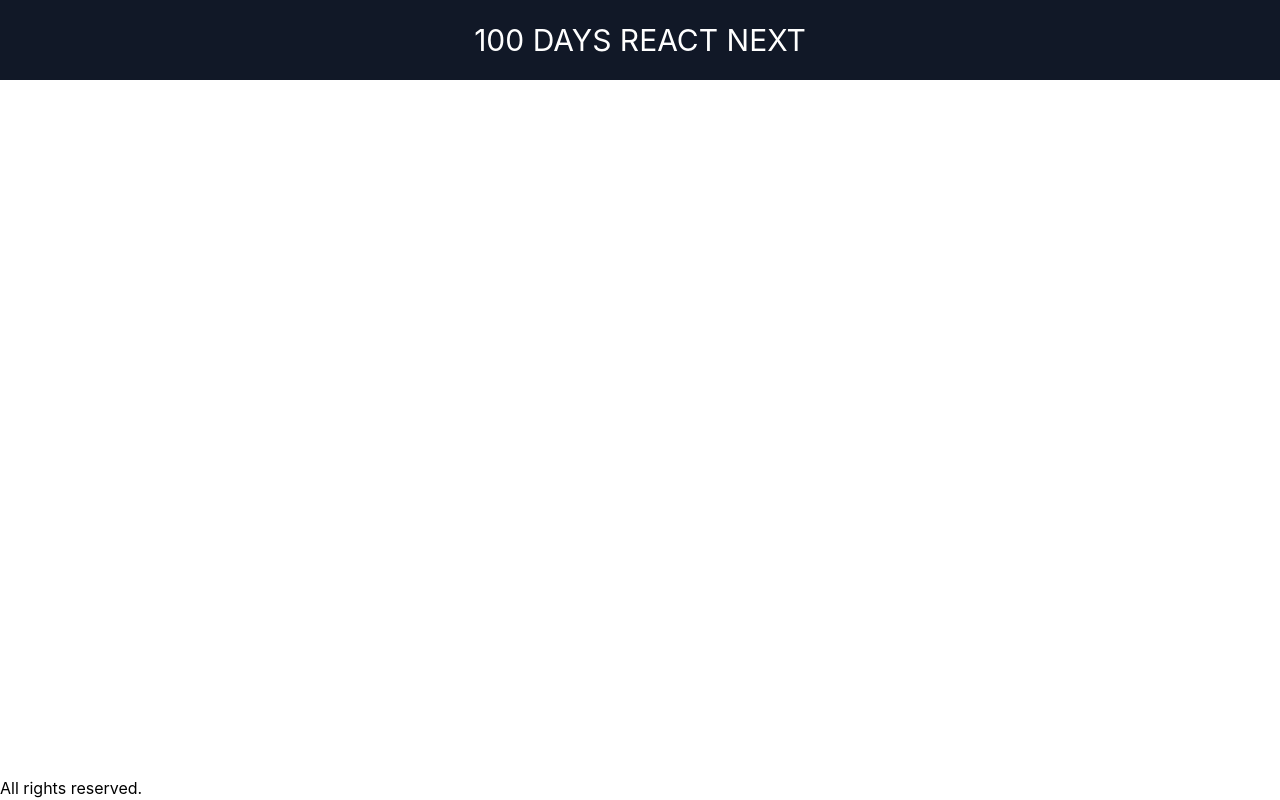
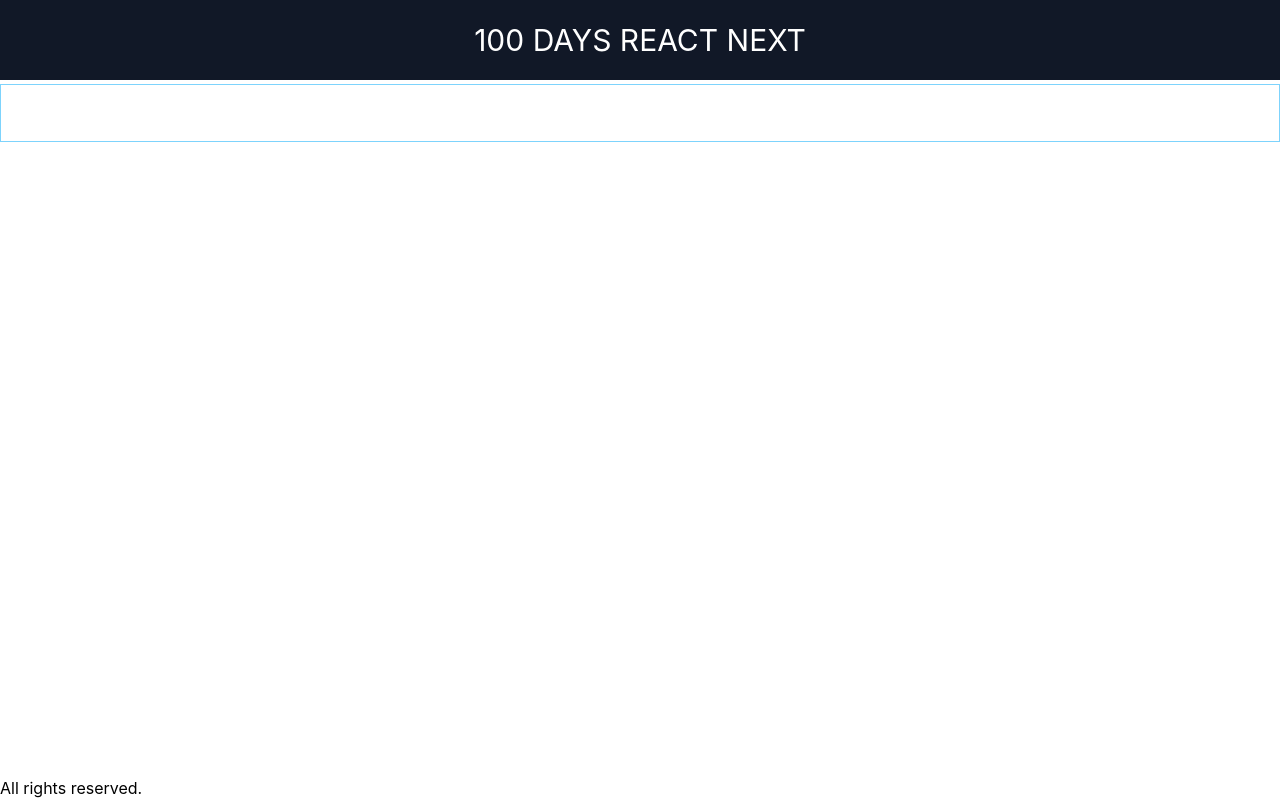
Before and after one commit to ichikareman2/study-reactjs-nextjs, a Next.js app: page /checklist in a window 1280 px wide. Built offline with nearby package versions, Linux system fonts and the light colour scheme.

Commit message:
Checklist
* styles
* editable
* clear textbox
* cancel

```diff
--- /dev/null
+++ b/components/checkbox.tsx
@@ -0,0 +1,9 @@
+import { HTMLAttributes, InputHTMLAttributes } from 'react'
+export type CheckboxProps = HTMLAttributes<HTMLInputElement> & InputHTMLAttributes<HTMLInputElement>
+export default function Checkbox(props: CheckboxProps) {
+  return (
+    <div>
+      <input type="checkbox" {...props} className={"w-5 h-5 " + props.className} />
+    </div>
+  )
+}
--- a/components/checklist/checkItem.tsx
+++ b/components/checklist/checkItem.tsx
@@ -1,16 +1,47 @@
+import Checkbox from '../checkbox';
 import { ChecklistItem } from './checklist.model';
+import cn from 'classnames'
+import { useState } from 'react';
+import ChecklistInput from './checklistInput';
 
 export type CheckItemProps = {
   item: ChecklistItem;
   onUpdate: (item: ChecklistItem) => void
 }
 export default function CheckItem({item, onUpdate}: CheckItemProps) {
+  const [editable, setEditable] = useState(false)
+  const [tempDescription, setTempDescription] = useState(item.description)
+  const textClass = cn({
+    'line-through': item.done,
+    'text-gray': item.done
+  })
+
+  const updateDesc = () => {
+    onUpdate({...item, description: tempDescription})
+    setTempDescription(item.description)
+    setEditable(false)
+  }
+
+  const handleClick = () => {
+    setTempDescription(item.description)
+    setEditable(!editable)
+  }
+
+  const handleCancel = () => {
+    setTempDescription(item.description)
+    setEditable(false)
+  }
+
   return (
-    <div className='flex gap-1'>
-      <input type="checkbox" name="done"
+    <div className='flex gap-3 items-center'>
+      <Checkbox type="checkbox" name="done"
         checked={item.done}
-        onChange={() => onUpdate({...item, done: !item.done})} />
-      <div className={item.done ? 'line-through' : ''}>{item.description}</div>
+        onChange={(e) => onUpdate({...item, done: e.currentTarget.checked})} />
+        {
+          editable
+            ? (<ChecklistInput value={tempDescription} onChange={setTempDescription} onSubmit={updateDesc} onCancel={handleCancel}/>)
+            : (<div className={`cursor-pointer ${textClass}`} onClick={handleClick}>{item.description}</div>)
+        }
     </div>
   )
 }
--- a/components/checklist/checkItemList.tsx
+++ b/components/checklist/checkItemList.tsx
@@ -11,7 +11,7 @@ export default function CheckItemList({list, onUpdate}: CheckItemListProps) {
     <CheckItem item={item} onUpdate={onUpdate} key={item.id}></CheckItem>
   ))
   return (
-    <div className="flex flex-col gap-1">
+    <div className="flex flex-col gap-1 text-2xl">
       {checkItems}
     </div>
   )
--- a/components/checklist/checklist.tsx
+++ b/components/checklist/checklist.tsx
@@ -1,16 +1,20 @@
-import { findIndex, propEq, update } from 'ramda';
+import { findIndex, update } from 'ramda';
 import { useState } from 'react';
 import CheckItemList from './checkItemList';
-import { ChecklistItem, createChecklistItem, idEqualto, isDone, NewChecklistItem } from './checklist.model';
+import { ChecklistItem, createChecklistItem, idEqualto, isDone } from './checklist.model';
 import ChecklistInput from './checklistInput';
 
 export default function Checklist() {
   const [checklist, setChecklist] = useState<ChecklistItem[]>([])
+  const [newItemValue, setNewItemValue] = useState<string>('')
   const checked = checklist.filter(isDone)
   const unchecked = checklist.filter(x => checked.indexOf(x) === -1)
-  const add = (checklistItemDesc: string) => {
+  const add = () => {
+    const checklistItemDesc = newItemValue
+    if (!checklistItemDesc) { return }
     const newItem = createChecklistItem(checklistItemDesc)
-    if (checklistItemDesc) { setChecklist([...checklist, newItem]) }
+    setChecklist([...checklist, newItem])
+    setNewItemValue('')
   }
   const updateChecklist = (checklistItem: ChecklistItem) => {
     const updateIndex = findIndex<ChecklistItem>(idEqualto(checklistItem.id), checklist)
@@ -19,7 +23,7 @@ export default function Checklist() {
   }
   return (<div className='flex flex-col gap-1'>
     <CheckItemList list={unchecked} onUpdate={updateChecklist}></CheckItemList>
-    <ChecklistInput onSubmit={add}></ChecklistInput>
+    <ChecklistInput onSubmit={add} onChange={setNewItemValue} value={newItemValue} onCancel={setNewItemValue.bind(undefined, '')}/>
     <CheckItemList list={checked} onUpdate={updateChecklist}></CheckItemList>
   </div>)
 }
--- a/components/checklist/checklistInput.tsx
+++ b/components/checklist/checklistInput.tsx
@@ -1,20 +1,23 @@
-import { useState, KeyboardEvent } from 'react'
+import { ChangeEvent, KeyboardEvent } from 'react'
 import { ChecklistItem } from './checklist.model'
 
 export type ChecklistInputProps = {
-  onSubmit: (desc: ChecklistItem['id']) => void
+  onSubmit: () => void
+  value: ChecklistItem['description']
+  onChange: (desc: ChecklistItem['description']) => void
+  onCancel?: () => void
 }
 
-export default function ChecklistInput({onSubmit}: ChecklistInputProps) {
-  const [desc, setDesc] = useState('')
-  const onKeyDown = (e: KeyboardEvent) => {
-    console.log(e, e.key)
-    if(e.key === 'Enter') {onSubmit(desc)}
+export default function ChecklistInput({ onSubmit, value, onChange, onCancel }: ChecklistInputProps) {
+  const handleKeydown = (e: KeyboardEvent) => {
+    if (e.key === 'Enter') { onSubmit() }
+    else if (e.key === 'Escape') { onCancel?.() }
   }
-  return(<>
-    <input type="text" className='w-full'
-      value={desc}
-      onKeyDown={onKeyDown}
-      onChange={(e) => setDesc(e.target.value)}/>
+  const handleChange = (e: ChangeEvent<HTMLInputElement>) => onChange(e.currentTarget.value)
+  return (<>
+    <input type="text" className='w-full text-2xl p-3 border border-solid border-sky-300'
+      value={value}
+      onKeyDown={handleKeydown}
+      onChange={handleChange} />
   </>)
 }
--- a/package.json
+++ b/package.json
@@ -9,6 +9,7 @@
     "lint": "next lint"
   },
   "dependencies": {
+    "classnames": "^2.3.1",
     "next": "12.1.5",
     "ramda": "^0.28.0",
     "react": "18.0.0",
--- a/pages/checklist/index.tsx
+++ b/pages/checklist/index.tsx
@@ -4,7 +4,9 @@ import Layout from '../../components/Layout'
 export default function Checlist() {
   return (
     <Layout>
-      <Checklist></Checklist>
+      <div className="container mx-auto">
+        <Checklist></Checklist>
+      </div>
     </Layout>
   )
 }
```
Also changed, not shown: 2 other files (tests, documents, lock files or other folders).
